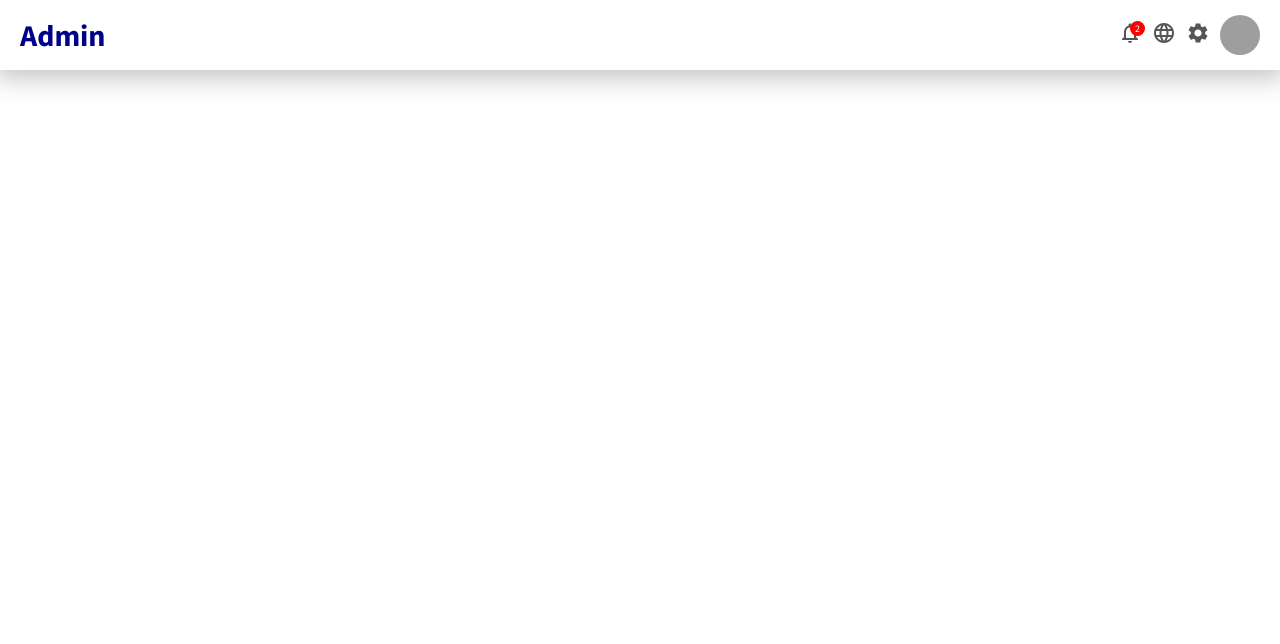
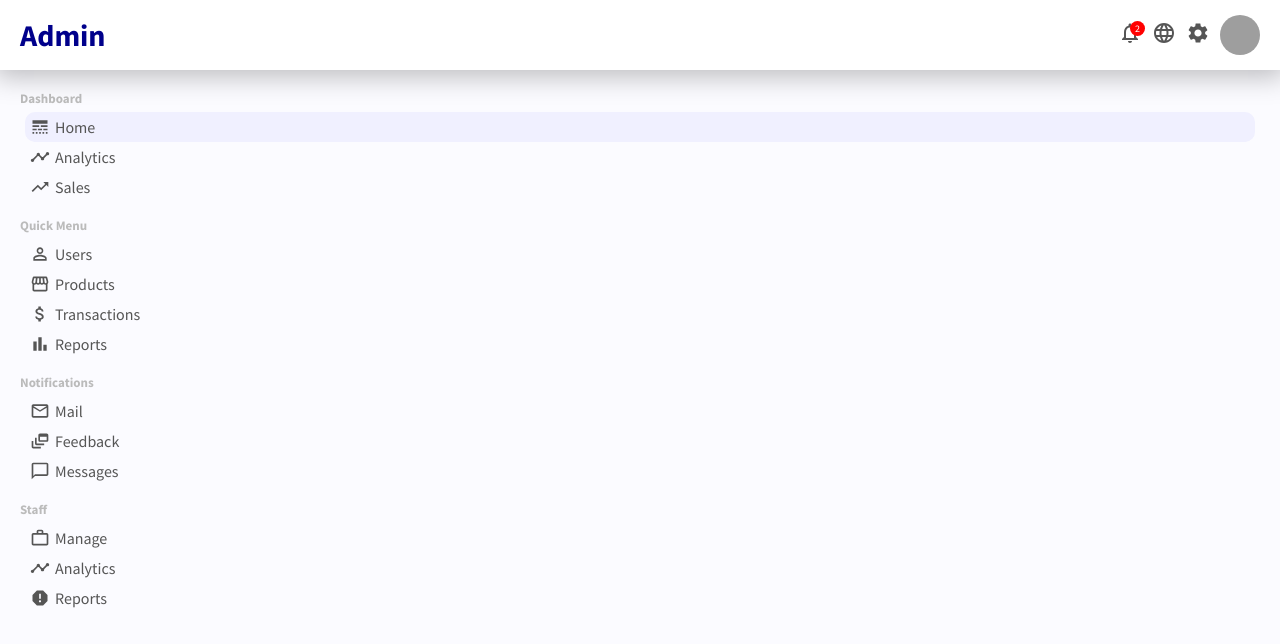
Before and after one commit to Jitendra3018/dashboard, a React (Create React App) app: page / in a window 1280 px wide. Shown: the top 644 px of the page. Built offline with nearby package versions, Linux system fonts and the light colour scheme; grey boxes are pictures that could not be loaded.

Commit message:
Side Bar Component Added

```diff
--- a/src/App.js
+++ b/src/App.js
@@ -1,11 +1,20 @@
+import styled from "styled-components";
+import SideBar from "./components/SideBar";
 import TopBar from "./components/TopBar";
 
 function App() {
 	return (
 		<div>
 			<TopBar />
+			<Container>
+				<SideBar />
+			</Container>
 		</div>
 	);
 }
 
 export default App;
+
+const Container = styled.div`
+	display: flex;
+`;
--- /dev/null
+++ b/src/components/SideBar.js
@@ -0,0 +1,79 @@
+import styled from "styled-components";
+import SideBarMenu from "./SideBarMenu";
+import {
+	AttachMoney,
+	BarChart,
+	ChatBubbleOutline,
+	DynamicFeed,
+	LineStyle,
+	MailOutline,
+	PermIdentity,
+	Report,
+	Storefront,
+	Timeline,
+	TrendingUp,
+	WorkOutline,
+} from "@mui/icons-material";
+
+function SideBar() {
+	return (
+		<Container>
+			<Wrapper>
+				<SideBarMenu
+					title="Dashboard"
+					Icon1={LineStyle}
+					Icon2={Timeline}
+					Icon3={TrendingUp}
+					item1="Home"
+					item2="Analytics"
+					item3="Sales"
+					active="active"
+				/>
+				<SideBarMenu
+					title="Quick Menu"
+					Icon1={PermIdentity}
+					Icon2={Storefront}
+					Icon3={AttachMoney}
+					Icon4={BarChart}
+					item1="Users"
+					item2="Products"
+					item3="Transactions"
+					item4="Reports"
+				/>
+				<SideBarMenu
+					title="Notifications"
+					Icon1={MailOutline}
+					Icon2={DynamicFeed}
+					Icon3={ChatBubbleOutline}
+					item1="Mail"
+					item2="Feedback"
+					item3="Messages"
+				/>
+				<SideBarMenu
+					title="Staff"
+					Icon1={WorkOutline}
+					Icon2={Timeline}
+					Icon3={Report}
+					item1="Manage"
+					item2="Analytics"
+					item3="Reports"
+				/>
+			</Wrapper>
+		</Container>
+	);
+}
+
+export default SideBar;
+
+const Container = styled.div`
+	flex: 1;
+	height: calc(100vh-50px);
+	position: sticky;
+	top: 50px;
+	background-color: rgb(251, 251, 255);
+`;
+
+const Wrapper = styled.div`
+	padding: 20px;
+	color: #555;
+`;
--- /dev/null
+++ b/src/components/SideBarMenu.js
@@ -0,0 +1,94 @@
+import styled from "styled-components";
+
+function SideBarMenu({
+	title,
+	Icon1,
+	Icon2,
+	Icon3,
+	Icon4,
+	item1,
+	item2,
+	item3,
+	item4,
+	active,
+}) {
+	return Icon4 ? (
+		<>
+			<Menu>
+				<Title>{title}</Title>
+				<List>
+					<ListItem className={active}>
+						<Icon1 className="icon" />
+						{item1}
+					</ListItem>
+					<ListItem>
+						<Icon2 className="icon" />
+						{item2}
+					</ListItem>
+					<ListItem>
+						<Icon3 className="icon" />
+						{item3}
+					</ListItem>
+					<ListItem>
+						<Icon4 className="icon" />
+						{item4}
+					</ListItem>
+				</List>
+			</Menu>
+		</>
+	) : (
+		<>
+			<Menu>
+				<Title>{title}</Title>
+				<List>
+					<ListItem className={active}>
+						<Icon1 className="icon" />
+						{item1}
+					</ListItem>
+					<ListItem>
+						<Icon2 className="icon" />
+						{item2}
+					</ListItem>
+					<ListItem>
+						<Icon3 className="icon" />
+						{item3}
+					</ListItem>
+				</List>
+			</Menu>
+		</>
+	);
+}
+
+export default SideBarMenu;
+
+const Menu = styled.div`
+	margin-bottom: 10px;
+`;
+
+const Title = styled.h3`
+	font-size: 13px;
+	color: rgb(187, 187, 187);
+`;
+
+const List = styled.ul`
+	list-style: none;
+	padding: 5px;
+`;
+
+const ListItem = styled.li`
+	padding: 5px;
+	cursor: pointer;
+	display: flex;
+	align-items: center;
+	border-radius: 10px;
+
+	&.active,
+	&:hover {
+		background-color: rgb(240, 240, 255);
+	}
+
+	.icon {
+		margin-right: 5px;
+		font-size: 20px !important;
+	}
+`;
```
